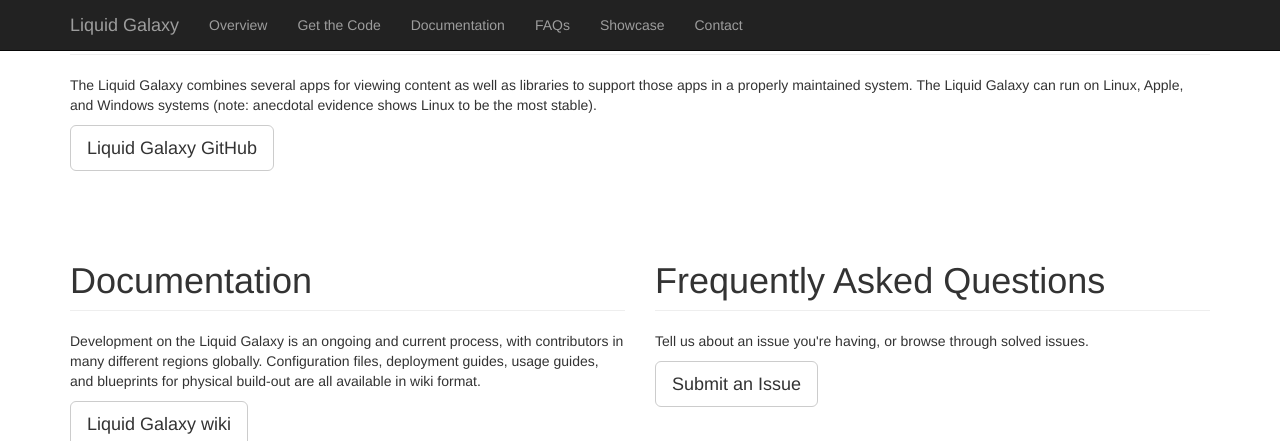
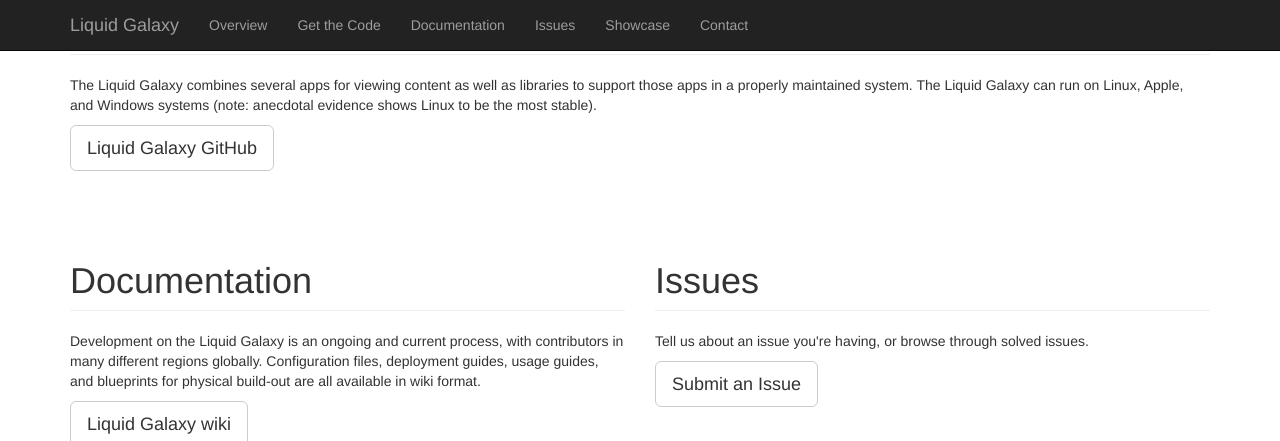
Before and after one commit to EndPointCorp/liquidgalaxy_wip, a Jekyll site: the page index.html, which Jekyll copies as it is, in a window 1280 px wide and 900 px high, scrolled down 785 px, cut to the strip 0-441 px from the top of the window. Built offline with Jekyll 4.4.1, drawn with Linux system fonts in a browser that asks for light colours.

Commit message:
Change "FAQs" to "Issues"

```diff
--- a/index.html
+++ b/index.html
@@ -29,7 +29,7 @@
           <li><a href="#overview">Overview</a></li>
           <li><a href="#get-the-code">Get the Code</a></li>
           <li><a href="#documentation">Documentation</a></li>
-          <li><a href="#faqs">FAQs</a></li>
+          <li><a href="#issues">Issues</a></li>
           <li><a href="#showcase">Showcase</a></li>
           <li><a href="#contact">Contact</a></li>
         </ul>
@@ -133,11 +133,11 @@
       </div>
 
       <div class="col-sm-6">
-        <div class="section" id="faqs">
-          <h1 class="page-header">Frequently Asked Questions</h1>
+        <div class="section" id="issues">
+          <h1 class="page-header">Issues</h1>
           <p>Tell us about an issue you're having, or browse through solved issues.</p>
           <a class="btn btn-default btn-lg" href="https://github.com/liquidgalaxy/liquid-galaxy/issues" role="button">Submit an Issue</a>
-        </div><!--/FAQS-->
+        </div><!--/Issues-->
       </div>
     </div><!--/row-->
 
```
